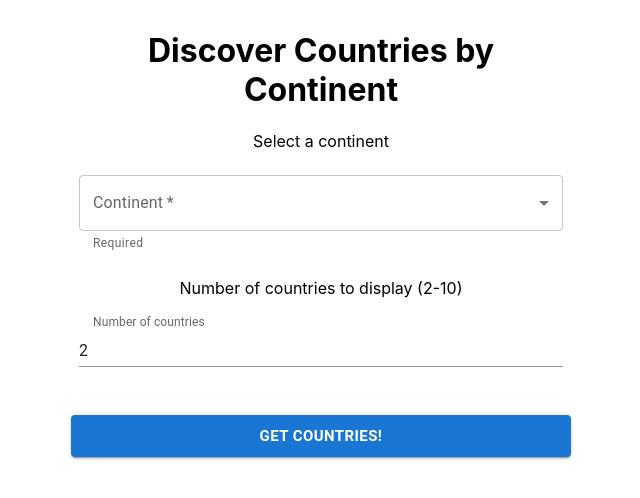
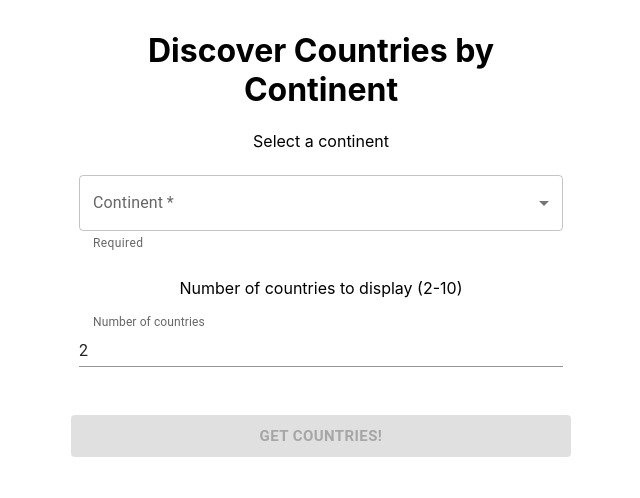
Before and after one commit to Felooo8/react-continent-countries, a React (Create React App) app: page / in a window 1280 px wide. Shown: the top 498 px of the page, without its empty margins (319-959 px from the left). Built offline with nearby package versions, Linux system fonts and the light colour scheme.

Commit message:
Fixed disabled button when no Continent selected

```diff
--- a/src/Screens/Home.tsx
+++ b/src/Screens/Home.tsx
@@ -190,7 +190,7 @@ export default function Home() {
         numberOfCountries={numberOfCountries}
         toggleSetNumberOfCountries={toggleSetNumberOfCountries}
         toggleFetch={handleFetching}
-        buttonDisabled={refreshing}
+        buttonDisabled={refreshing || selectedContinent === ""}
       />
       {(loading || loadingCountryDetails) && <Skeleton />}
       {countryDetails.length > 0 && !loading && !loadingCountryDetails ? (
```
